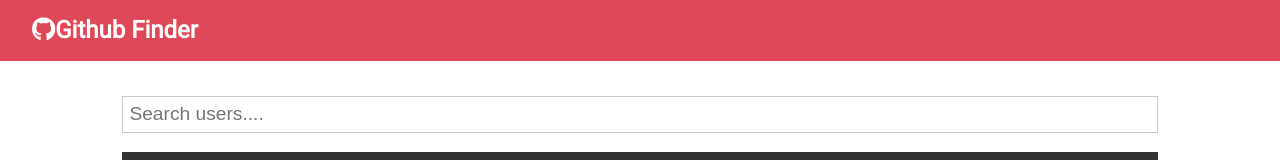
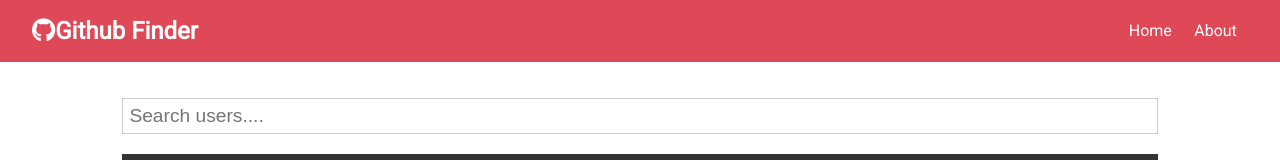
Before and after one commit to shamindermundi/github-finder, a React (Create React App) app: page / in a window 1280 px wide. Shown: the top 160 px of the page. Built offline with nearby package versions, Linux system fonts and the light colour scheme.

Commit message:
link added in navbar

```diff
--- a/src/components/layout/Navbar.js
+++ b/src/components/layout/Navbar.js
@@ -1,5 +1,6 @@
 import React from "react";
 import propTypes from "prop-types";
+import { Link } from "react-router-dom";
 
 const Navbar = ({ title }) => {
   return (
@@ -8,6 +9,10 @@
         <i className="fab fa-github"></i>
         {title}
       </h1>
+      <ul>
+        <Link to="/">Home</Link>
+        <Link to="/about">About</Link>
+      </ul>
     </nav>
   );
 };
```
